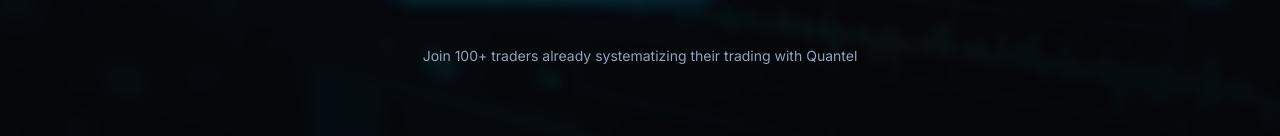
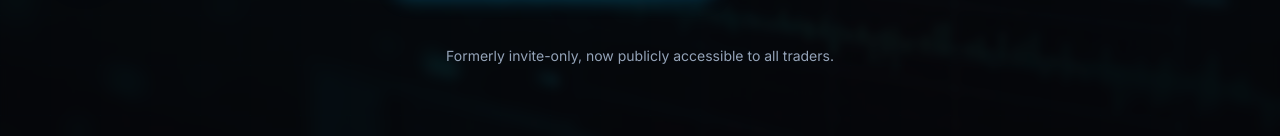
Before and after one commit to saalick/quantweb, a React (Vite) app: page / in a window 1280 px wide. Shown: the part 660-796 px from the top of the page. Built offline with nearby package versions, Linux system fonts and the light colour scheme.

Commit message:
Update Hero component text

```diff
--- a/src/components/Hero.tsx
+++ b/src/components/Hero.tsx
@@ -74,7 +74,7 @@ const Hero = () => {
         </div>
 
         <div className="mt-12 text-sm text-muted-foreground">
-          Join 100+ traders already systematizing their trading with Quantel
+          Formerly invite-only, now publicly accessible to all traders.
         </div>
       </div>
 
```
